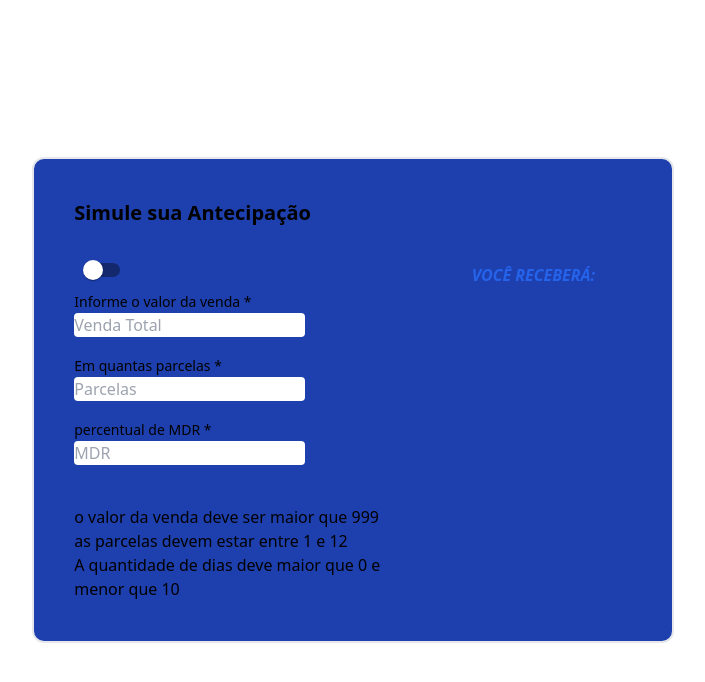
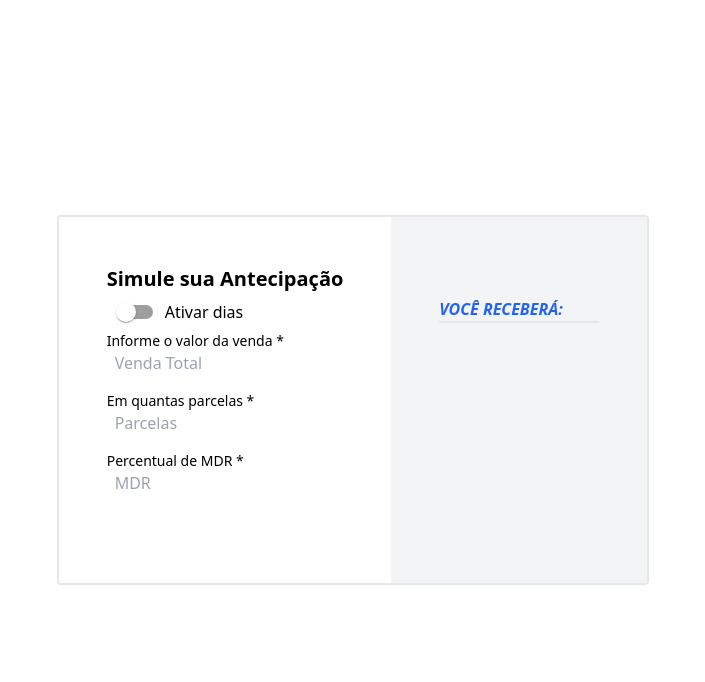
Before and after one commit to gabriel-felberg/Test-1-sales-anticipation-simulation, a React (Create React App) app in the folder test-tecnico/: page / in a window 1280 px wide. Shown: the top 682 px of the page, without its empty margins (287-992 px from the left). Built offline with nearby package versions, Linux system fonts and the light colour scheme.

Commit message:
feat/css inicial

```diff
--- a/test-tecnico/public/index.html
+++ b/test-tecnico/public/index.html
@@ -26,7 +26,7 @@
     -->
     <title>React App</title>
   </head>
-  <body class="flex bg-blue-500 h-screen justify-center">
+  <body class="flex bg-pink-100 justify-center">
     <noscript>You need to enable JavaScript to run this app.</noscript>
     <div id="root" ></div>
     <!--
--- /dev/null
+++ b/test-tecnico/src/Providers/counter/index.js
@@ -0,0 +1,53 @@
+import { createContext, useState } from "react";
+
+export const CounterContext = createContext([]);
+
+export const CounterProvider = ({ children }) => {
+
+  const [amount, setAmount] = useState(null);
+  const [installments, setInstallments] = useState(null);
+  const [mdr, setMdr] = useState(null);
+  const [days, setDay] = useState(null);
+  const [state, setState] = useState(false);
+
+  function callback(event) {
+    event.preventDefault();
+    if (event.target.name === "amount") {
+      setAmount(event.target.value);
+    } else if (event.target.name === "installments") {
+      setInstallments(event.target.value);
+    } else if (event.target.name === "mdr") {
+      setMdr(event.target.value);
+    } else {
+      event.target.value === "on" ? setDay(null) : setDay(event.target.value);
+    }
+  }
+  function Transform(day) {
+    let arr = [];
+    day
+      ?.split(",")
+      ?.map((e) =>
+        e === "[" || e === "]" || e === " " || e === ","
+          ? null
+          : arr.push(Number(e))
+      );
+    return arr;
+  }
+
+  return (
+    <CounterContext.Provider
+      value={{
+        amount,
+        installments,
+        mdr,
+        days,
+        state,
+        setState,
+        callback,
+        Transform,
+      }}
+    >
+      {children}
+    </CounterContext.Provider>
+  );
+};
--- /dev/null
+++ b/test-tecnico/src/Providers/index.js
@@ -0,0 +1,7 @@
+import { CounterProvider } from "./counter";
+
+const Providers = ({ children }) => {
+    return <CounterProvider>{children}</CounterProvider>
+};
+
+export default Providers;
--- a/test-tecnico/src/components/simulation/boxApi/card/index.tsx
+++ b/test-tecnico/src/components/simulation/boxApi/card/index.tsx
@@ -5,8 +5,8 @@ type card = {
 
 const Card = ({ text, price }: card) => {
   return (
-    <p className="text-blue-300 mr-1 md:mr-0 w-5/12">
-      Em {text} dias: <span className="text-blue-400">R${price}</span>
+    <p className="text-blue-300 mr-1 md:mr-0 w-6/12">
+      <i>Em {text} dias: <span className="text-blue-400">R${price}</span></i>
     </p>
   );
 };
--- a/test-tecnico/src/components/simulation/boxApi/index.jsx
+++ b/test-tecnico/src/components/simulation/boxApi/index.jsx
@@ -7,7 +7,7 @@ const BoxApi = (response) => {
   }
   return (
     <div className="flex flex-col w-64 md:w-40 space-y-2 md:apace-0 text-blue-600">
-      <h2 className="mb-4">
+      <h2 className="mb-4 border-b-2">
         <b>
           <i>VOCÊ RECEBERÁ:</i>
         </b>
@@ -16,7 +16,17 @@ const BoxApi = (response) => {
         {arrCards?.map((e) =>
           e[0] === "1" ? (
             <p className="text-blue-300  ">
-              Amanhã: <span className="text-blue-400 mr-5 md:mr-0">R${e[1]}</span>
+              <i>
+                Amanhã:{" "}
+                <span className="text-blue-400 mr-5 md:mr-0">R${e[1]}</span>
+              </i>
+            </p>
+          ) : e[0] === "0" ? (
+            <p className="text-blue-300  ">
+              <i>
+                Agora:{" "}
+                <span className="text-blue-400 mr-5 md:mr-0">R${e[1]}</span>
+              </i>
             </p>
           ) : (
             <Card text={e[0]} price={e[1]} />
--- a/test-tecnico/src/components/simulation/form/errors/index.jsx
+++ b/test-tecnico/src/components/simulation/form/errors/index.jsx
@@ -3,19 +3,18 @@ import CardError from "./cardError";
 const VitrineCardsError = ({ amount, installments, mdr, days, Transform }) => {
   return (
     <div>
-      {amount < 1000 ? (
-        <CardError text="o valor da venda deve ser maior que 999" />
-      ) : undefined}
-      {console.log(Transform(days)?.length > 10)}
-      {0 >= installments || installments > 12 ? (
+      {amount!==null ? amount < 1000 ? (
+        <CardError text="A venda deve ser maior que 999" />
+      ) : undefined : undefined}
+      {installments!==null ? 0 >= installments || installments > 12 ? (
         <CardError text="as parcelas devem estar entre 1 e 12" />
-      ) : undefined}
-      {0 > mdr || mdr > 100 ? (
+      ) : undefined : undefined}
+      {mdr!==null ? 0 > mdr || mdr > 100 ? (
         <CardError text="o mdr deve ser maior que 0 e menor que 100" />
-      ) : undefined}
-      {Transform(days)?.length <= 0 || Transform(days)?.length > 10 ? (
-        <CardError text="A quantidade de dias deve maior que 0 e menor que 10" />
-      ) : undefined}
+      ) : undefined : undefined}
+      {days!==null ? Transform(days)?.length <= 0 || Transform(days)?.length > 10 ? (
+        <CardError text="A quantidade de dias deve estar entre 0 e 10" />
+      ) : undefined : undefined}
     </div>
   );
 };
--- a/test-tecnico/src/components/simulation/form/index.jsx
+++ b/test-tecnico/src/components/simulation/form/index.jsx
@@ -1,54 +1,36 @@
-import { useState, useEffect } from "react";
+import { useContext } from "react";
+import { CounterContext } from "../../../Providers/counter";
+import { useEffect } from "react";
 import Switch from "@mui/material/Switch";
 import VitrineCardsError from "./errors";
 
-const Form = ({ setRequest }) => {
-  const [amount, setAmount] = useState(null);
-  const [installments, setInstallments] = useState(null);
-  const [mdr, setMdr] = useState(null);
-  const [days, setDay] = useState(null);
-  const [state, setState] = useState(false);
+const Form = ({setRequest}) => {
+  const {
+    amount,
+    installments,
+    mdr,
+    days,
+    state,
+    setState,
+    callback,
+    Transform,
 
-  function callback(event) {
-    event.preventDefault();
-    if (event.target.name === "amount") {
-      setAmount(event.target.value);
-    } else if (event.target.name === "installments") {
-      console.log(event.target.value);
-      setInstallments(event.target.value);
-    } else if (event.target.name === "mdr") {
-      setMdr(event.target.value);
+  } = useContext(CounterContext);
+
+  function PushValues() {
+    Transform(days);
+    if (days) {
+      setRequest({ amount, installments, mdr, days: Transform(days) });
     } else {
-      setDay(event.target.value);
+      setRequest({ amount, installments, mdr });
     }
   }
-  function Transform(day) {
-    let arr = [];
-    day
-      ?.split(",")
-      ?.map((e) =>
-        e === "[" || e === "]" || e === " " || e === ","
-          ? null
-          : arr.push(Number(e))
-      );
-    return arr;
-  }
-  function PushValues() {
-    Transform(days);
-    console.log(days);
-    if (days) {
-      setRequest({ amount, installments, mdr, days: Transform(days) });
-    } else{
-      setRequest({ amount, installments, mdr });
-    }
-    //if ((amount !== null) & (installments !== null) & (mdr !== null)) {
-    //  setRequest({ amount, installments, mdr });
-    //}
-  }
+
   useEffect(() => {
     PushValues();
     // eslint-disable-next-line react-hooks/exhaustive-deps
   }, [days, mdr, amount, installments]);
+
   function SetFalse(event) {
     setState(false);
     callback(event);
@@ -56,15 +38,18 @@ const Form = ({ setRequest }) => {
   }
 
   return (
-    <section className="flex flex-col ">
-      <Switch
-        checked={state}
-        label="Dias"
-        name="day"
-        onChange={(event) => (state ? SetFalse(event) : setState(true))}
-      />
+    <section className="flex flex-col">
+      <div className="flex items-center">
+        <Switch
+          checked={state}
+          label="Ativar dias"
+          name="days"
+          onChange={(event) => (state ? SetFalse(event) : setState(true))}
+        />
+        <label htmlFor="days">Ativar dias</label>
+      </div>
       <form className="flex flex-col mb-10 space-y-4 w-full text-align-center">
-        <div className="">
+        <div className="flex flex-col">
           <label htmlFor="amount" className="text-sm">
             Informe o valor da venda *
           </label>
@@ -74,10 +59,10 @@ const Form = ({ setRequest }) => {
             id="amount"
             placeholder="Venda Total"
             onChange={(event) => callback(event)}
-            className="rounded"
+            className="rounded pl-2 w-56"
           />
         </div>
-        <div>
+        <div className="flex flex-col">
           <label htmlFor="installments" className="text-sm">
             Em quantas parcelas *
           </label>
@@ -86,32 +71,32 @@ const Form = ({ setRequest }) => {
             name="installments"
             placeholder="Parcelas"
             onChange={(event) => callback(event)}
-            className="rounded"
+            className="rounded pl-2 w-56"
           />
         </div>
-        <div>
+        <div className="flex flex-col">
           <label htmlFor="mdr" className="text-sm">
-            percentual de MDR *
+            Percentual de MDR *
           </label>
           <input
             type="number"
             name="mdr"
             placeholder="MDR"
             onChange={(event) => callback(event)}
-            className="rounded"
+            className="rounded pl-2 w-56"
           />
         </div>
         {state ? (
-          <div>
+          <div className="flex flex-col">
             <label htmlFor="day" className="text-sm">
-              quantidade de dias
+              Quantidade de dias *
             </label>
             <input
               type="text"
               name="day"
-              placeholder="Quantidade de dias"
+              placeholder="Dias em sequencia"
               onChange={(event) => callback(event)}
-              className="rounded"
+              className="rounded pl-2 w-56"
             />
           </div>
         ) : null}
--- a/test-tecnico/src/components/simulation/index.jsx
+++ b/test-tecnico/src/components/simulation/index.jsx
@@ -12,7 +12,6 @@ import { useState, useEffect } from "react";
 const Simulation = () => {
   const [response, setResponse] = useState([]);
   const [request, setRequest] = useState([]);
-
 
   useEffect(() => {
     if (request["mdr"]) {
@@ -33,12 +32,15 @@ const Simulation = () => {
   }
   return (
     <main className="flex flex-col h-screen items-center justify-center w-screen md:w-max ">
-      <div className="flex flex-col border-2 justify-center w-11/12 md:w-11/12  p-10 bg-blue-800 rounded-xl gap-6">
-        <h2 className="text-xl"><b>Simule sua Antecipação</b></h2>
-        <div className="flex flex-col md:flex-row space-y-3 md:space-x-10 ">
+      <div className="flex bg-white border-2 rounded">
+        <div className="flex flex-col p-12">
+          <h2 className="text-xl">
+            <b>Simule sua Antecipação</b>
+          </h2>
           <Form setRequest={setRequest} refreshSeach={refreshSeach} />
+        </div>
+        <div className="bg-gray-100 h-full px-12 pt-20 pb-12">
           <BoxApi response={response} />
-
         </div>
       </div>
     </main>
--- a/test-tecnico/src/index.tsx
+++ b/test-tecnico/src/index.tsx
@@ -1,14 +1,17 @@
-import React from 'react';
-import ReactDOM from 'react-dom/client';
-import './index.css';
-import App from './App';
+import React from "react";
+import ReactDOM from "react-dom/client";
+import "./index.css";
+import App from "./App";
+import Providers from "./Providers";
 
 const root = ReactDOM.createRoot(
-  document.getElementById('root') as HTMLElement
+  document.getElementById("root") as HTMLElement
 );
 root.render(
   <React.StrictMode>
-    <App />
+    <Providers>
+      <App />
+    </Providers>
   </React.StrictMode>
 );
 
--- a/test-tecnico/src/schemas/index.jsx
+++ /dev/null
@@ -1,9 +0,0 @@
-import React from 'react'
-
-const formSchema = () => {
-  return (
-    <div>formSchema</div>
-  )
-}
-
-export default formSchema
```
Also changed, not shown: 1 other file (tests, documents, lock files or other folders).
